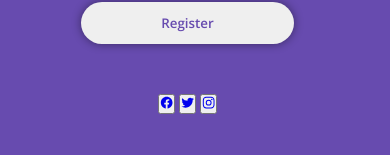
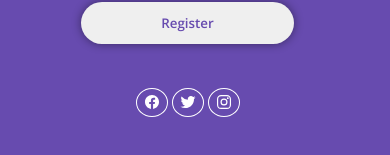
Before and after one commit to Edu-213/huddle-landing-page, a plain HTML site: page index.html in a window 390 px wide. Shown: the part 651-806 px from the top of the page. Drawn offline with nearby package versions, Linux system fonts and the light colour scheme; files that its build step writes are made by us from their sources.

Commit message:
Mobile completo

```diff
--- a/estilo/style.css
+++ b/estilo/style.css
@@ -59,6 +59,13 @@ header img {
     font-weight: 600;
 }
 
+footer a {
+    color: white;
+    border: 1px solid white;
+    padding: 7px 7px 3px 7px;
+    border-radius: 50%;
+}
+
 
 
 @media (min-width:520px) {
--- a/index.html
+++ b/index.html
@@ -25,9 +25,9 @@
     </div>
   </div>
   <footer>
-    <button><a href="#"><ion-icon name="logo-facebook"></ion-icon></a></button>
-    <button><a href="#"><ion-icon name="logo-twitter"></ion-icon></a></button>
-    <button><a href="#"><ion-icon name="logo-instagram"></ion-icon></a></button>
+    <a href="#"><ion-icon name="logo-facebook"></ion-icon></a>
+    <a href="#"><ion-icon name="logo-twitter"></ion-icon></a>
+    <a href="#"><ion-icon name="logo-instagram"></ion-icon></a>
   </footer>
 
   <script  type = "module"  src = "https://unpkg.com/ionicons@7.1.0/dist/ionicons/ionicons.esm.js" > </script>
```
